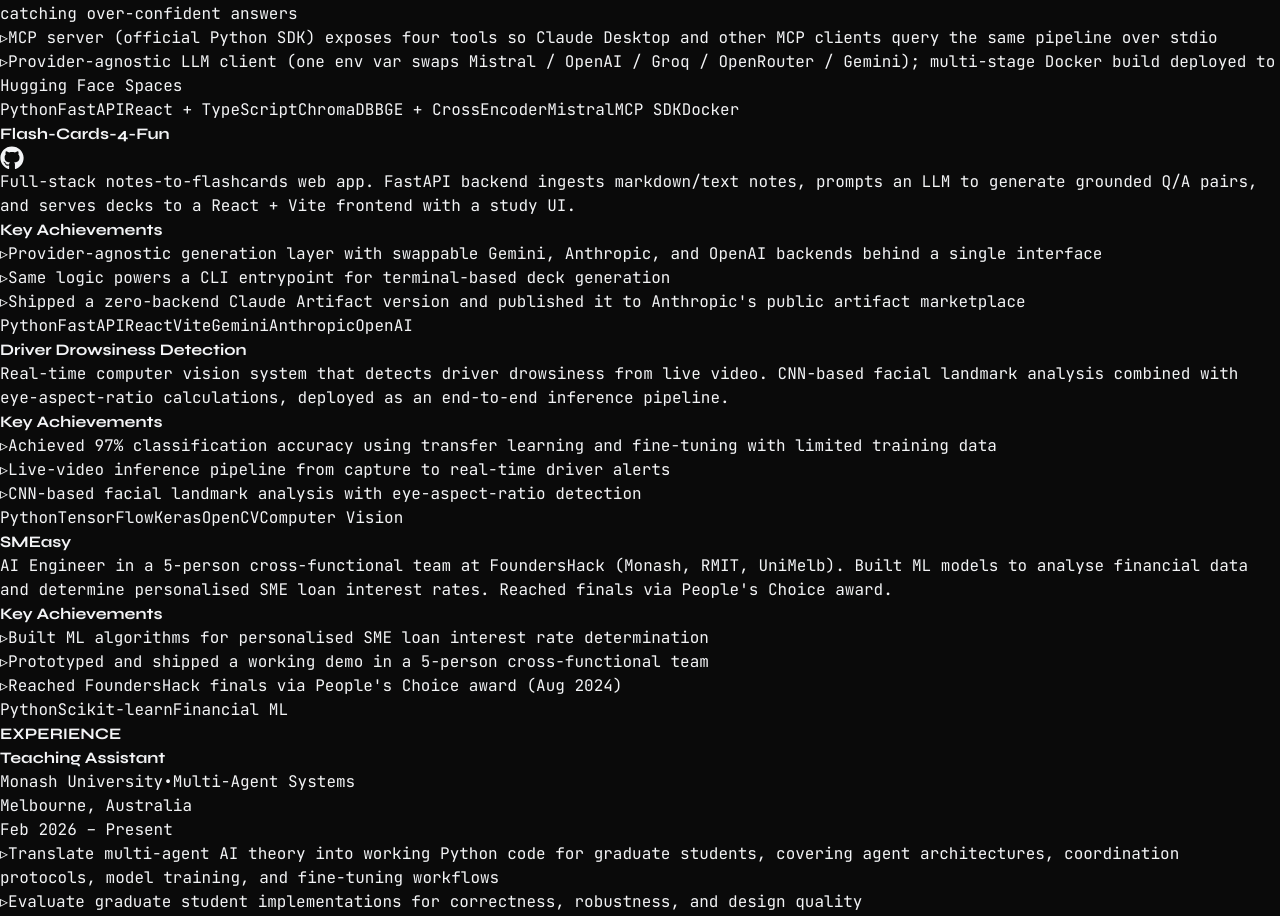
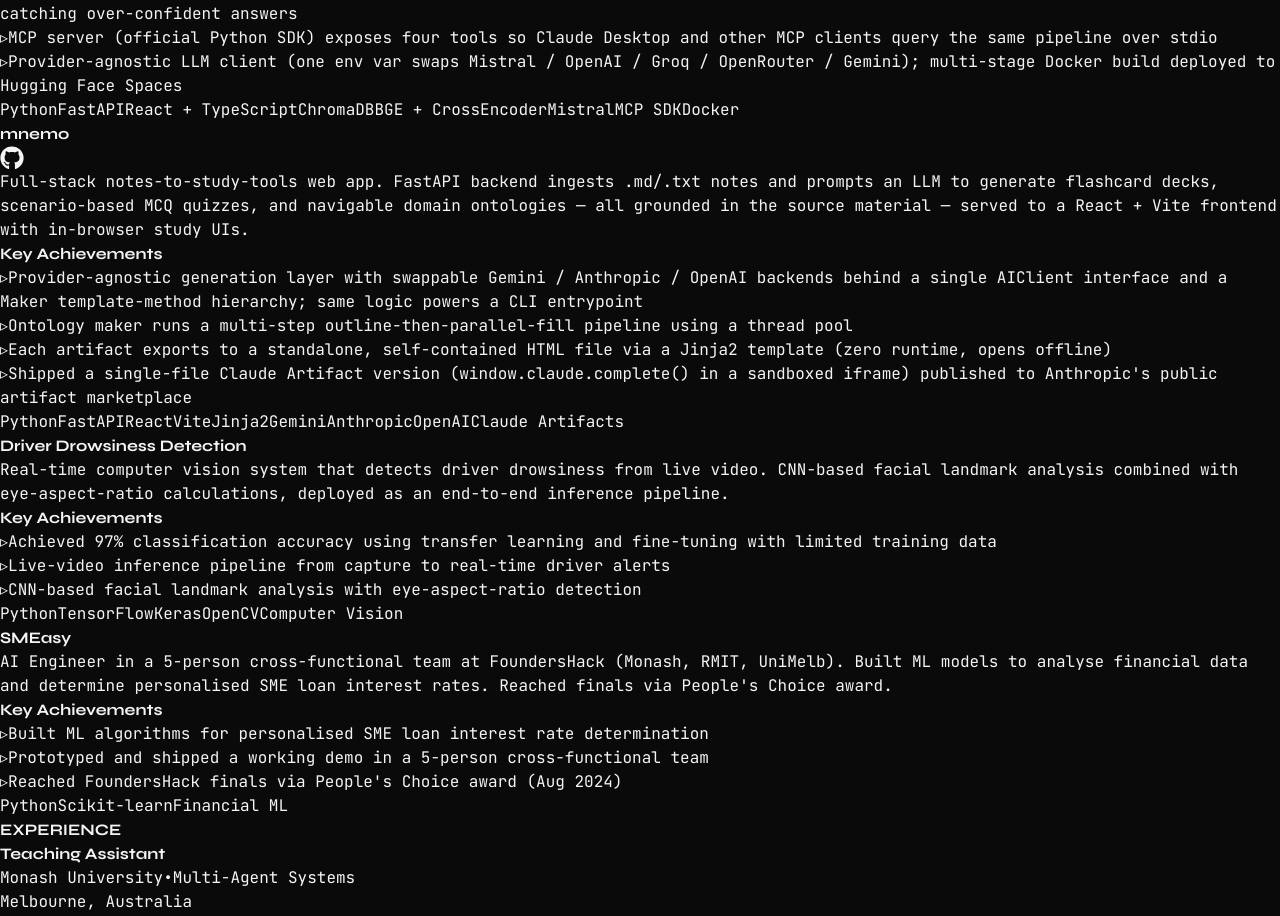
Before and after one commit to rid-saw/portfolio, a React (Vite) app: page / in a window 1280 px wide. Shown: the part 966-1882 px from the top of the page. Built offline with nearby package versions, Linux system fonts and the light colour scheme.

Commit message:
updated project name

```diff
--- a/src/components/Projects.jsx
+++ b/src/components/Projects.jsx
@@ -24,16 +24,17 @@
       demo: 'https://huggingface.co/spaces/rid-saw/rag-research-assistant',
     },
     {
-      title: 'Flash-Cards-4-Fun',
-      description: 'Full-stack notes-to-flashcards web app. FastAPI backend ingests markdown/text notes, prompts an LLM to generate grounded Q/A pairs, and serves decks to a React + Vite frontend with a study UI.',
-      tech: ['Python', 'FastAPI', 'React', 'Vite', 'Gemini', 'Anthropic', 'OpenAI'],
+      title: 'mnemo',
+      description: 'Full-stack notes-to-study-tools web app. FastAPI backend ingests .md/.txt notes and prompts an LLM to generate flashcard decks, scenario-based MCQ quizzes, and navigable domain ontologies — all grounded in the source material — served to a React + Vite frontend with in-browser study UIs.',
+      tech: ['Python', 'FastAPI', 'React', 'Vite', 'Jinja2', 'Gemini', 'Anthropic', 'OpenAI', 'Claude Artifacts'],
       highlights: [
-        'Provider-agnostic generation layer with swappable Gemini, Anthropic, and OpenAI backends behind a single interface',
-        'Same logic powers a CLI entrypoint for terminal-based deck generation',
-        "Shipped a zero-backend Claude Artifact version and published it to Anthropic's public artifact marketplace",
+        'Provider-agnostic generation layer with swappable Gemini / Anthropic / OpenAI backends behind a single AIClient interface and a Maker template-method hierarchy; same logic powers a CLI entrypoint',
+        'Ontology maker runs a multi-step outline-then-parallel-fill pipeline using a thread pool',
+        'Each artifact exports to a standalone, self-contained HTML file via a Jinja2 template (zero runtime, opens offline)',
+        "Shipped a single-file Claude Artifact version (window.claude.complete() in a sandboxed iframe) published to Anthropic's public artifact marketplace",
       ],
       gradient: 'from-cyan-500 to-blue-500',
-      github: 'https://github.com/rid-saw/flash-cards-4-fun',
+      github: 'https://github.com/rid-saw/mnemo',
     },
     {
       title: 'Driver Drowsiness Detection',
```
